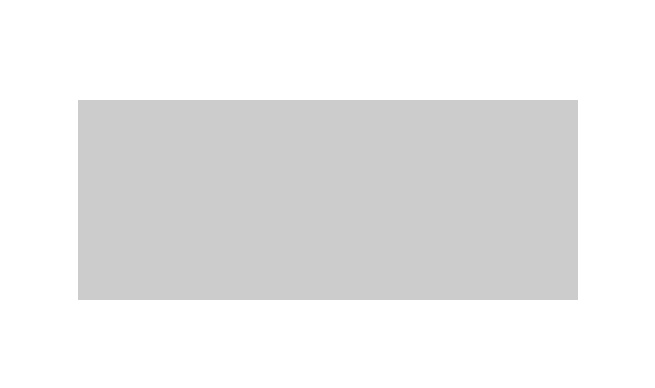
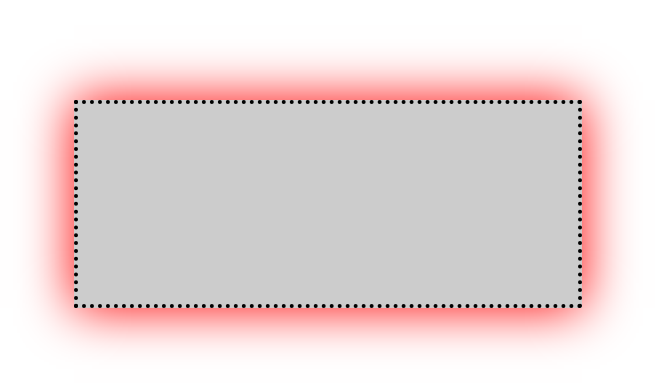
Before and after one commit to AndreyKachanov/git_training, a plain HTML site: page index.html in a window 1280 px wide. Shown: the whole page, without its empty margins (312-967 px from the left). Drawn offline with Linux system fonts and the light colour scheme.

Commit message:
Добавление рамок + тени блока

```diff
--- a/style.css
+++ b/style.css
@@ -3,4 +3,6 @@
 	height: 200px;
 	background: #ccc;
 	margin: 100px auto;
+	border: 4px dotted #000;
+	box-shadow: 0 0 50px red;
 }
```
